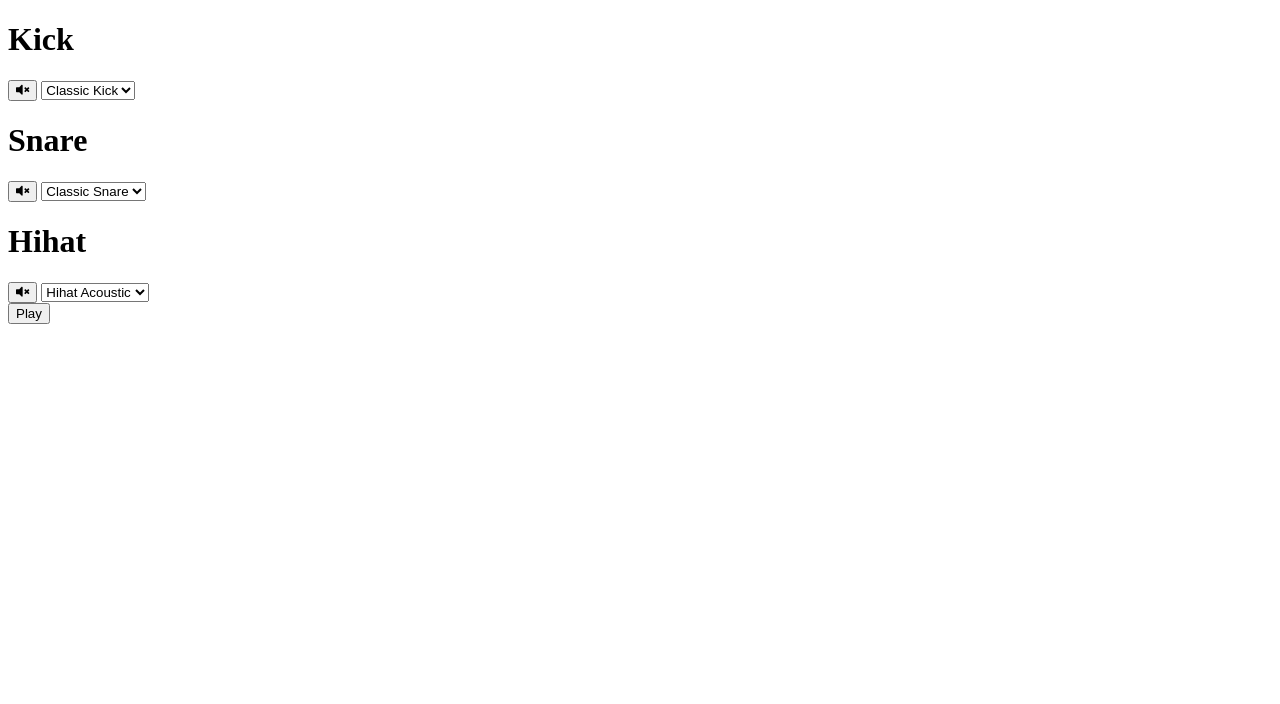
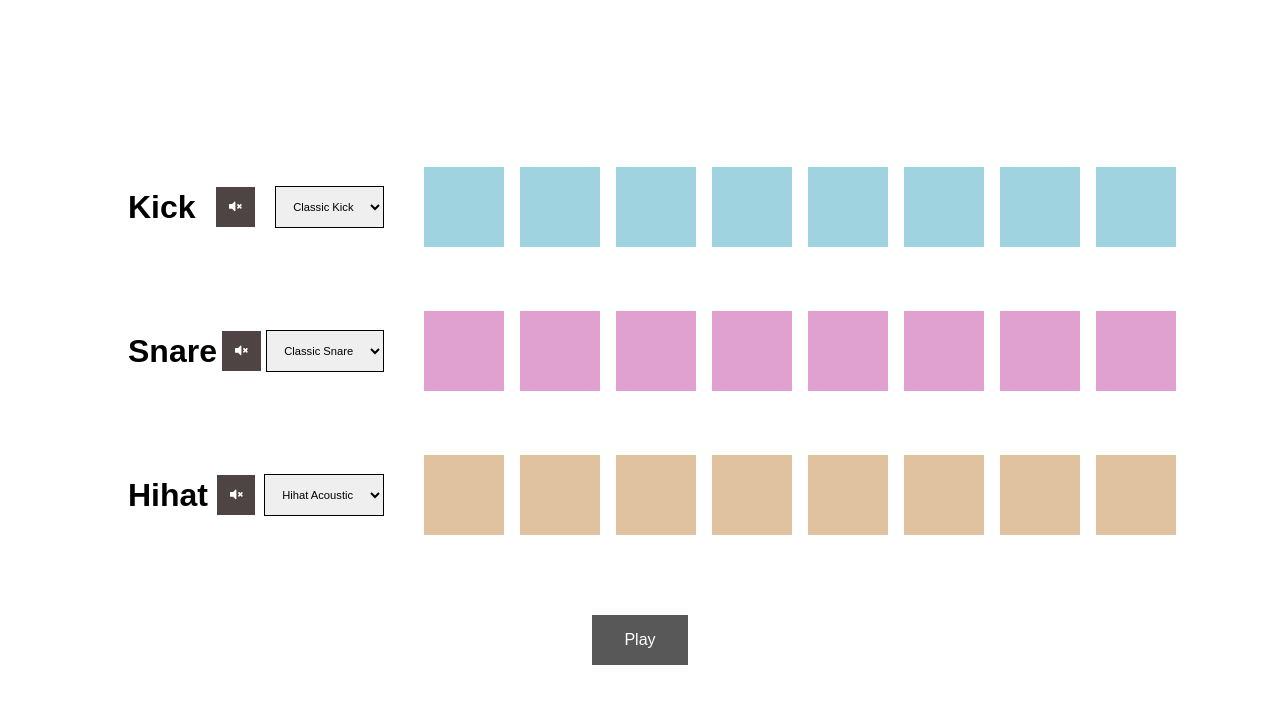
Before and after one commit to tawfiquebd/BeatMakerApp-Js, a plain HTML site: page index.html in a window 1280 px wide. Drawn offline with Linux system fonts and the light colour scheme.

Commit message:
Add css to our html page

```diff
--- a/index.html
+++ b/index.html
@@ -22,14 +22,14 @@
           </select>
         </div>
         <div class="kick">
-          <div class="kick kick-pad b0"></div>
-          <div class="kick kick-pad b1"></div>
-          <div class="kick kick-pad b2"></div>
-          <div class="kick kick-pad b3"></div>
-          <div class="kick kick-pad b4"></div>
-          <div class="kick kick-pad b5"></div>
-          <div class="kick kick-pad b6"></div>
-          <div class="kick kick-pad b7"></div>
+          <div class="pad kick-pad b0"></div>
+          <div class="pad kick-pad b1"></div>
+          <div class="pad kick-pad b2"></div>
+          <div class="pad kick-pad b3"></div>
+          <div class="pad kick-pad b4"></div>
+          <div class="pad kick-pad b5"></div>
+          <div class="pad kick-pad b6"></div>
+          <div class="pad kick-pad b7"></div>
         </div>
       </div>
 
@@ -46,14 +46,14 @@
           </select>
         </div>
         <div class="snare">
-          <div class="kick snare-pad b0"></div>
-          <div class="kick snare-pad b1"></div>
-          <div class="kick snare-pad b2"></div>
-          <div class="kick snare-pad b3"></div>
-          <div class="kick snare-pad b4"></div>
-          <div class="kick snare-pad b5"></div>
-          <div class="kick snare-pad b6"></div>
-          <div class="kick snare-pad b7"></div>
+          <div class="pad snare-pad b0"></div>
+          <div class="pad snare-pad b1"></div>
+          <div class="pad snare-pad b2"></div>
+          <div class="pad snare-pad b3"></div>
+          <div class="pad snare-pad b4"></div>
+          <div class="pad snare-pad b5"></div>
+          <div class="pad snare-pad b6"></div>
+          <div class="pad snare-pad b7"></div>
         </div>
       </div>
 
@@ -69,19 +69,18 @@
           </select>
         </div>
         <div class="hihat">
-          <div class="kick hihat-pad b0"></div>
-          <div class="kick hihat-pad b1"></div>
-          <div class="kick hihat-pad b2"></div>
-          <div class="kick hihat-pad b3"></div>
-          <div class="kick hihat-pad b4"></div>
-          <div class="kick hihat-pad b5"></div>
-          <div class="kick hihat-pad b6"></div>
-          <div class="kick hihat-pad b7"></div>
+          <div class="pad hihat-pad b0"></div>
+          <div class="pad hihat-pad b1"></div>
+          <div class="pad hihat-pad b2"></div>
+          <div class="pad hihat-pad b3"></div>
+          <div class="pad hihat-pad b4"></div>
+          <div class="pad hihat-pad b5"></div>
+          <div class="pad hihat-pad b6"></div>
+          <div class="pad hihat-pad b7"></div>
         </div>
       </div>
+      <button class="play">Play</button>
     </div>
-
-    <button class="play">Play</button>
 
     <audio class="kick-sound" src="sounds/kick-classic.wav"></audio>
     <audio class="snare-sound" src="sounds/snare-acoustic01.wav"></audio>
--- a/style.css
+++ b/style.css
@@ -0,0 +1,98 @@
+body {
+  margin: 0;
+  padding: 0;
+  font-family: sans-serif;
+  box-sizing: border-box;
+}
+
+i,
+svg {
+  pointer-events: none;
+}
+
+.kick-pad,
+.snare-pad,
+.hihat-pad {
+  width: 5rem;
+  height: 5rem;
+  margin: 1rem 0.5rem;
+  cursor: pointer;
+}
+.kick-pad {
+  background: rgb(160, 211, 224);
+}
+.snare-pad {
+  background: rgb(224, 160, 208);
+}
+.hihat-pad {
+  background: rgb(224, 194, 160);
+}
+
+.kick-pad.active {
+  background: rgb(59, 197, 231);
+}
+.snare-pad.active {
+  background: rgb(218, 58, 178);
+}
+.hihat-pad.active {
+  background: rgb(241, 158, 64);
+}
+
+.sequencer {
+  display: flex;
+  min-height: 100vh;
+  flex-direction: column;
+  align-items: center;
+  justify-content: center;
+}
+
+.kick-track,
+.snare-track,
+.hihat-track {
+  display: flex;
+  align-items: center;
+  width: 85%;
+  justify-content: space-between;
+  margin: 1rem;
+}
+.kick,
+.snare,
+.hihat {
+  display: flex;
+}
+
+.controls {
+  display: flex;
+  justify-content: space-between;
+  align-items: center;
+  flex: 1;
+  margin: 0rem 2rem;
+}
+.controls button {
+  padding: 0.8rem;
+  border: none;
+  background: rgb(78, 68, 68);
+  color: white;
+  font-size: 0.8rem;
+  cursor: pointer;
+  transition: all 0.5s ease;
+}
+.pad {
+  transition: all 0.5s ease;
+}
+
+.play {
+  padding: 1rem 2rem;
+  font-size: 1rem;
+  background: rgb(88, 88, 88);
+  color: white;
+  border: none;
+  cursor: pointer;
+  margin-top: 3rem;
+}
+
+select {
+  padding: 0.8rem;
+  font-size: 0.7rem;
+  border: 1px solid #000;
+}
```
